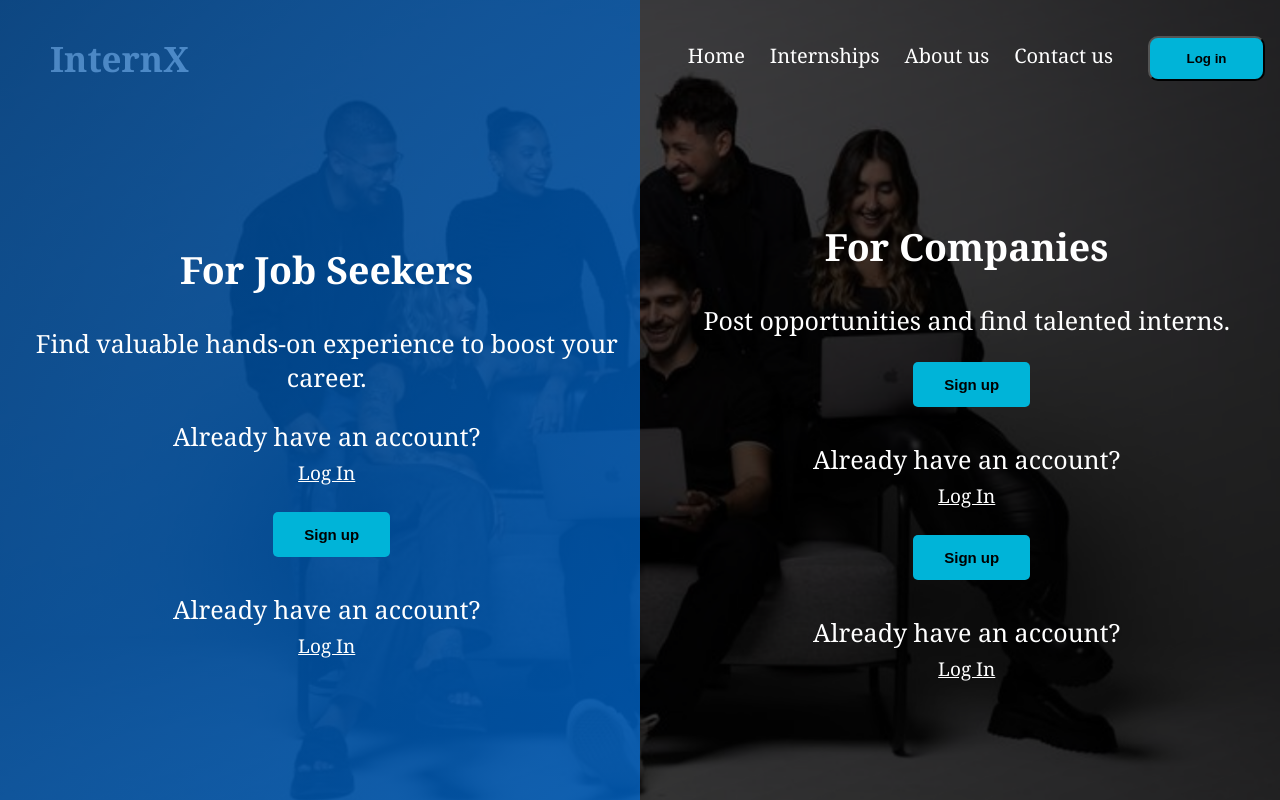
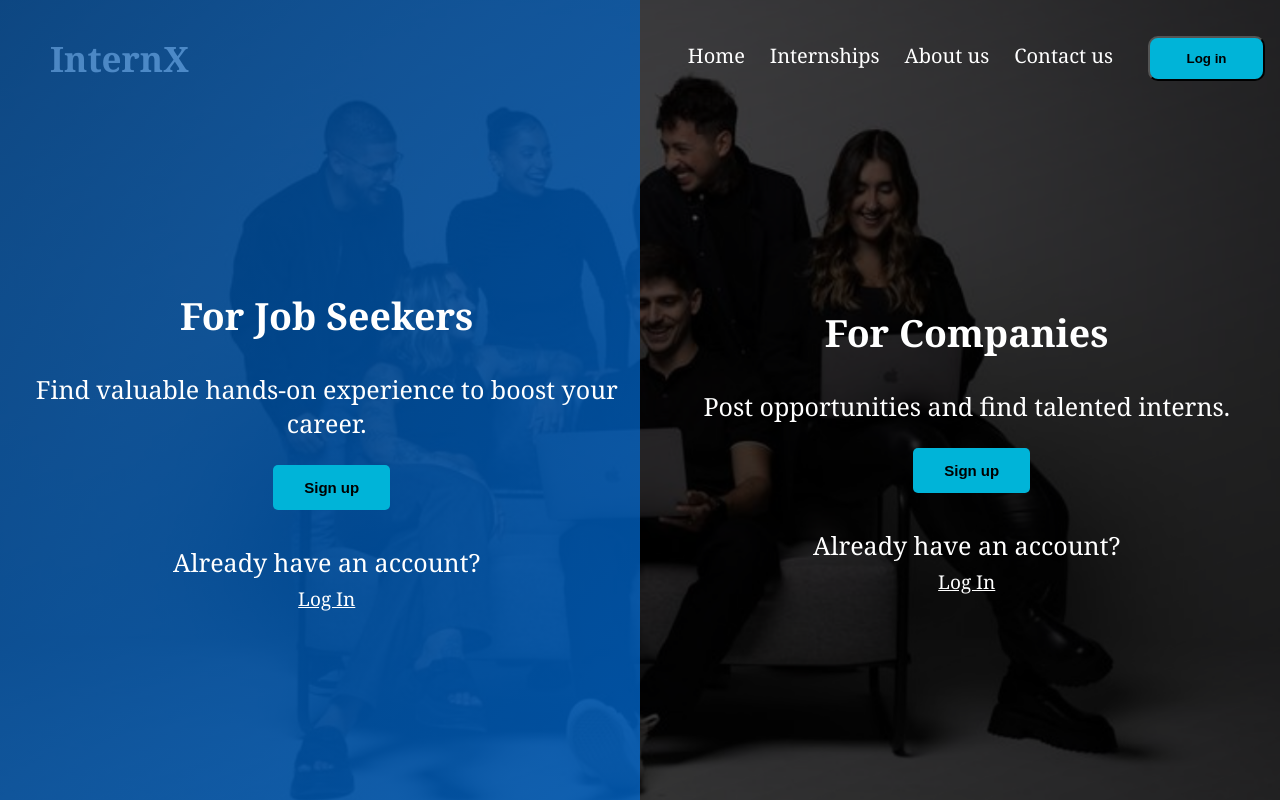
Before and after one commit to KushaRa/InternX_Front, a React (Create React App) app in the folder skillsync/: page /selectuser in a window 1280 px wide. Built offline with nearby package versions, Linux system fonts and the light colour scheme.

Commit message:
Update Routes

```diff
--- a/skillsync/src/Pages/Card/Card.jsx
+++ b/skillsync/src/Pages/Card/Card.jsx
@@ -1,13 +1,12 @@
 import React from "react";
 import "./Card.css";
-import Lnavbar from "../../components/NavBar/Lognavbar";
-import { Link } from 'react-router-dom';
+import MainNav from '../../components/MainNav/MainNav';
 
 export const Card = () => {
     return (
         <div className="cardPage">
             <header className="cardHeader">
-            <Lnavbar/>
+            <MainNav/>
             </header>
             <section className="card-section">
             <h1 className="cardHeader">Unlock endless<br/ > possibilities for your<br/ > future career</h1>
--- a/skillsync/src/Pages/selectUser/SelectUser.js
+++ b/skillsync/src/Pages/selectUser/SelectUser.js
@@ -11,8 +11,7 @@ const SelectUser = () => {
         <div className="job-seekers">
           <h2>For Job Seekers</h2>
           <p>Find valuable hands-on experience to boost your career.</p>
-          <p>Already have an account? <br></br><Link to="/login"><span className="signup-link">Log In</span></Link></p>
-          <button className="login-button">Sign up</button>
+         <button className="login-button">Sign up</button>
           <p>
             Already have an account? <br></br>
             <Link to="/login">
@@ -25,15 +24,7 @@ const SelectUser = () => {
           <p>Post opportunities and find talented interns.</p>
           <button className="login-button"><Link to="/createacc">Sign up</Link></button>
           <p>Already have an account? <br></br><Link to="/login"><span className="signup-link">Log In</span></Link></p>
-
-          <button className="login-button">Sign up</button>
-          <p>
-            Already have an account? <br></br>
-            <Link to="/login">
-              <span className="signup-link">Log In</span>
-            </Link>
-          </p>
-        </div>
+           </div>
       </div>
     </div>
   );
--- a/skillsync/src/components/MainNav/MainNav.jsx
+++ b/skillsync/src/components/MainNav/MainNav.jsx
@@ -15,7 +15,7 @@ export default function Lnavbar() {
           </div>
           <ul className="navUl">
             <li>
-              <Link to="/">Home</Link>
+              <Link to="/card">Home</Link>
             </li>
             <li>
               <Link to="/internships">Internships</Link>
--- a/skillsync/src/components/NavBar/Lognavbar.jsx
+++ b/skillsync/src/components/NavBar/Lognavbar.jsx
@@ -12,7 +12,7 @@ export default function Lnavbar() {
           </div>
           <ul className="navUl">
             <li>
-              <Link to="/">Home</Link>
+              <Link to="/card">Home</Link>
             </li>
             <li>
               <Link to="/internships">Internships</Link>
```
